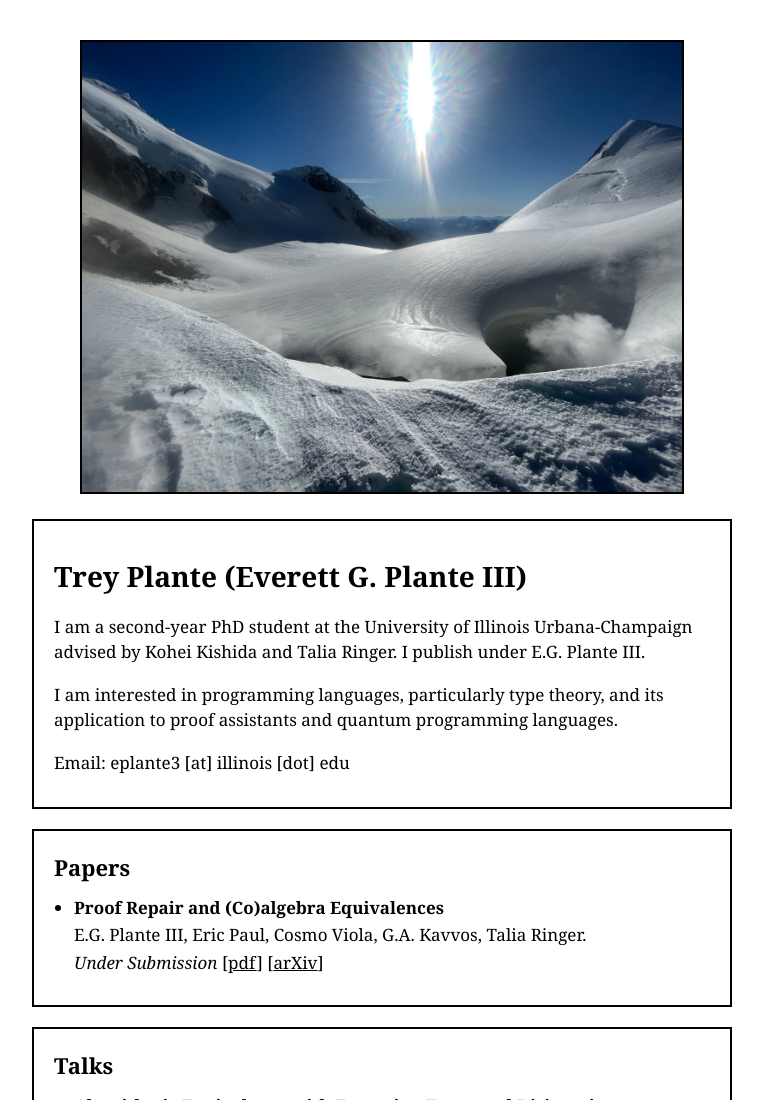
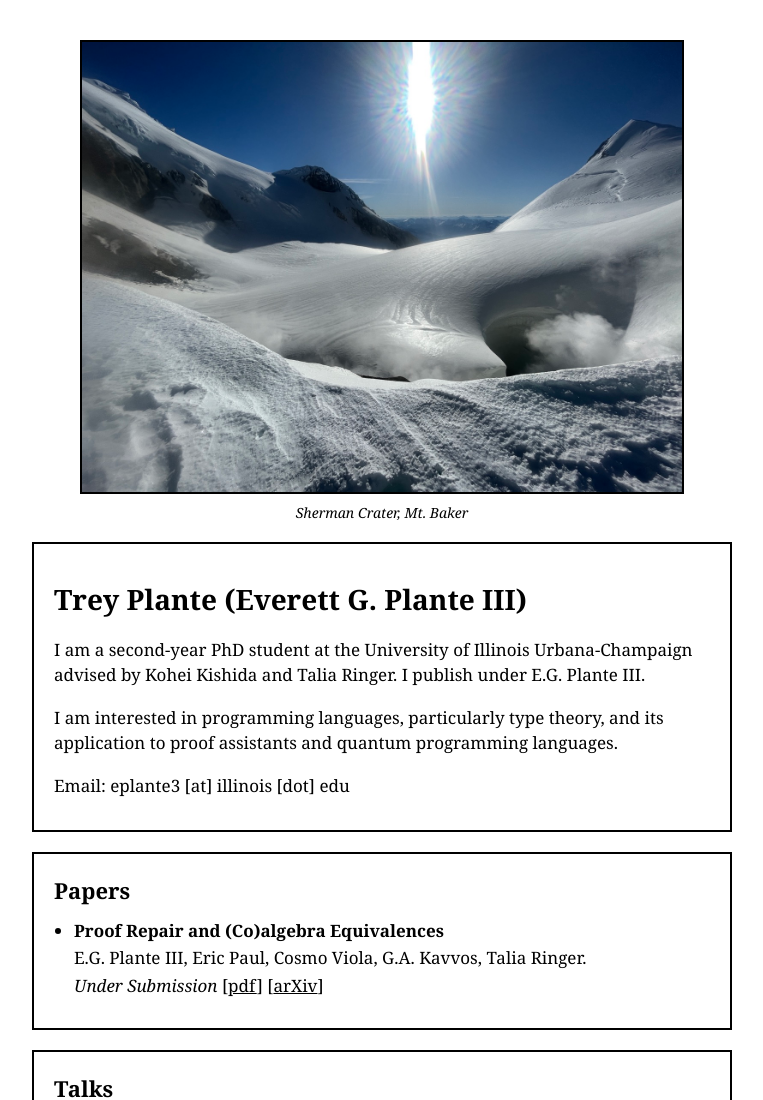
Before and after one commit to trey3p/trey3p.github.io, a plain HTML site: page index.html in a window 1280 px wide. Shown: the top 1100 px of the page, without its empty margins (258-1021 px from the left). Drawn offline with Linux system fonts and the light colour scheme.

Commit message:
image caption

```diff
--- a/index.html
+++ b/index.html
@@ -9,7 +9,10 @@
 <body>
 
     <div class="content">
-        <img class="photo" src="mtbaker_web.jpeg" alt="Mount Baker">
+        <figure class="photo-figure">
+            <img class="photo" src="mtbaker_web.jpeg" alt="Sherman Crater, Mt. Baker">
+            <figcaption>Sherman Crater, Mt. Baker</figcaption>
+        </figure>
 
         <div class="bio-box">
             <h1>Trey Plante (Everett G. Plante III)</h1>
--- a/style.css
+++ b/style.css
@@ -27,6 +27,17 @@ body {
     width: 100%;
     max-width: 600px;
     border: 2px solid #000000;
+}
+
+.photo-figure {
+    margin: 0;
+}
+
+/* Caption under the photo */
+.photo-figure figcaption {
+    font-size: 14px;
+    font-style: italic;
+    margin-top: 4px;
 }
 
 /* Text box under the photo */
```
